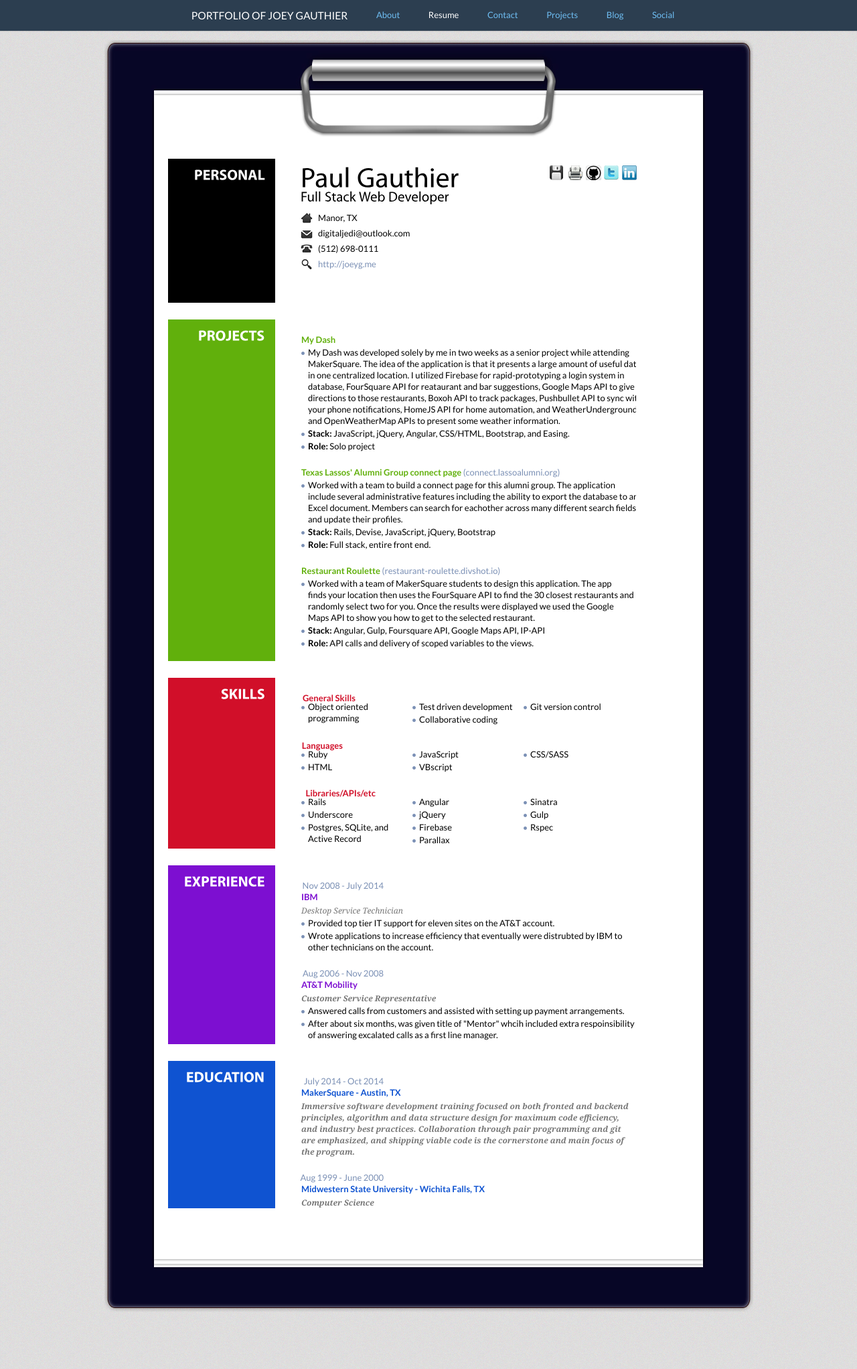
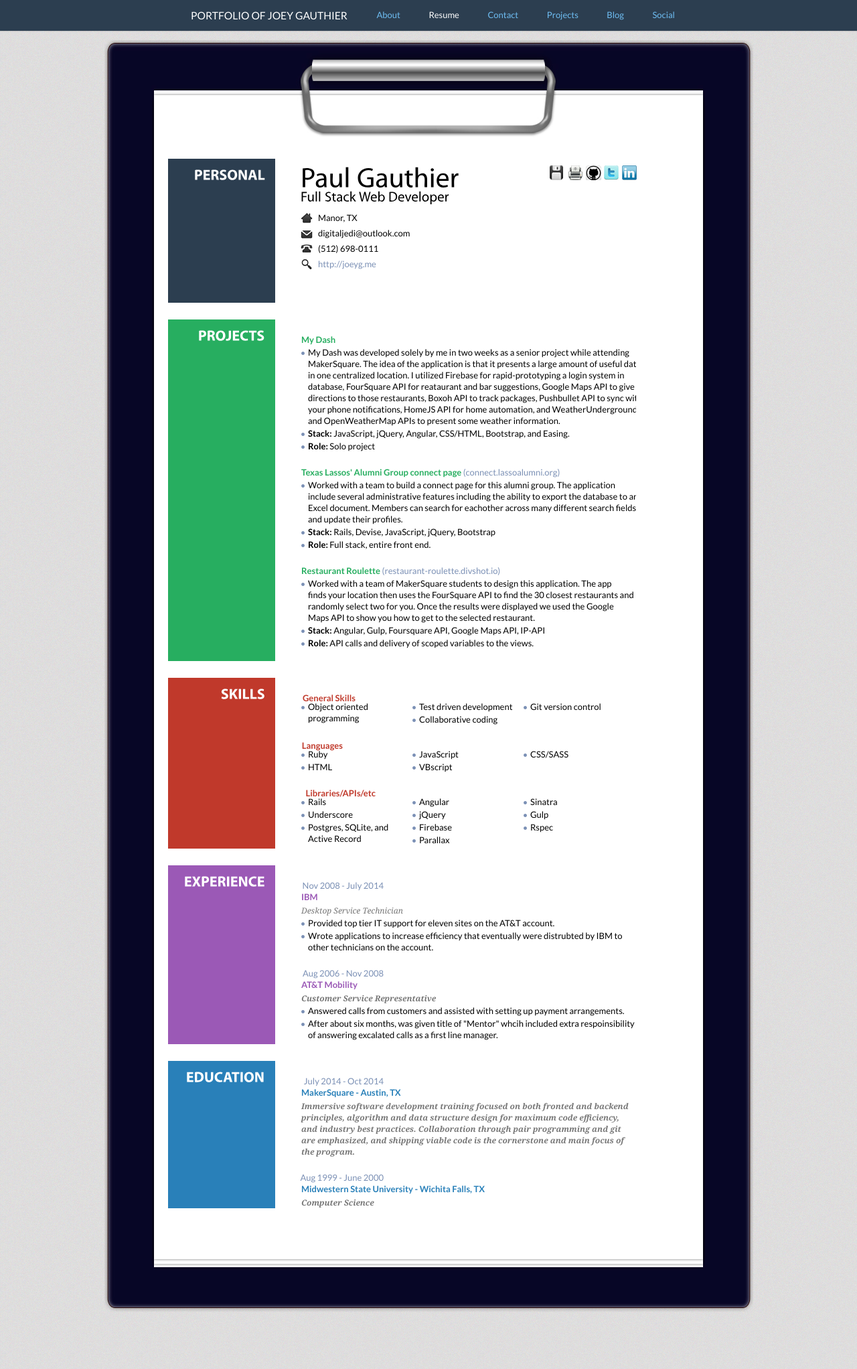
Before and after one commit to jgdigitaljedi/portfolio, a PHP site: page /resume/resume.html in a window 1280 px wide. Shown: the top 2044 px of the page at 67% size. Run offline with PHP 8.4, Linux system fonts and the light colour scheme; some libraries are stand-ins or nearby versions.

Commit message:
changed some icons, flat colors on resume

```diff
--- a/resume/css/blue.css
+++ b/resume/css/blue.css
@@ -162,7 +162,7 @@
 	float: left;
 	display: inline;
 	height: 510px;
-	background: #61B00C;
+	background: #27ae60;
 	margin-left: 25px;
 }
 
@@ -173,7 +173,7 @@
 }
 
 .projects-title {
-	color: #61B00C;
+	color: #27ae60;
 }
 
 .education-bg {
@@ -181,7 +181,7 @@
 	float: left;
 	display: inline;
 	height: 220px;
-	background: #0F53D1;
+	background: #2980b9;
 	margin-left: 25px;
 }
 
@@ -192,7 +192,7 @@
 }
 
 .education-title {
-	color: #0F53D1;
+	color: #2980b9;
 	font-weight: bold;
 }
 
@@ -217,7 +217,7 @@
 	float: left;
 	display: inline;
 	height: 267px;
-	background: #7D0FD1;
+	background: #9b59b6;
 	margin-left: 25px;
 }
 
@@ -228,7 +228,7 @@
 }
 
 .experience-title {
-	color: #7D0FD1;
+	color: #9b59b6;
 	font-weight: bold;
 }
 
@@ -237,7 +237,7 @@
 	float: left;
 	display: inline;
 	height: 255px;
-	background: #D10F29;
+	background: #c0392b;
 	margin-left: 25px;
 }
 
@@ -248,7 +248,7 @@
 }
 
 .skill {
-	color: #D10F29;
+	color: #c0392b;
 	font-weight: bold;
 }
 
@@ -257,7 +257,7 @@
 	float: left;
 	display: inline;
 	height: 215px;
-	background: #000000;
+	background: #2c3e50;
 	margin-left: 25px;
 }
 
@@ -1091,6 +1091,9 @@
     padding: 0.5em;
     text-align: center;
     box-shadow: 0 1px 1px rgba(0,0,0, 0.10);
+    font-family: sans-serif;
+    font-size: 13px;
+    line-height: 17px;
 }
 .home-menu.pure-menu-open {
     background: #2c3e50;
```
Also changed, not shown: index.html (+6 -6 lines).
